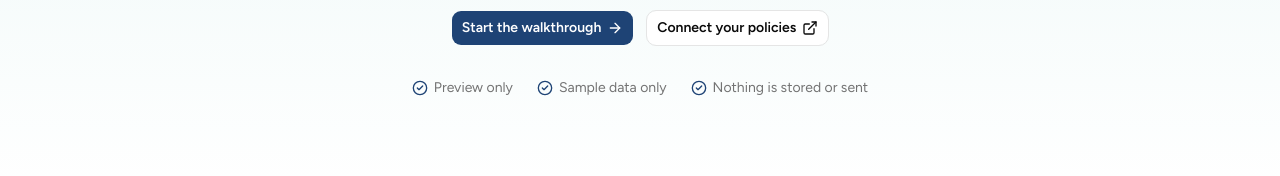
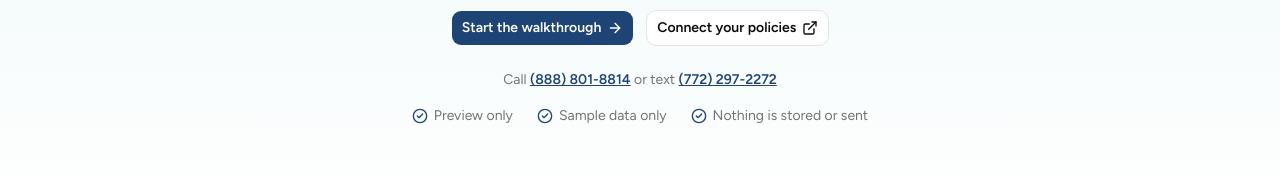
Before and after one commit to breverdbidder/protection-partners-life-dev, a Next.js app: page / in a window 1280 px wide. Shown: the part 598-774 px from the top of the page. Built offline with nearby package versions, Linux system fonts and the light colour scheme; no server answers.

Commit message:
Enhance page with contact details and trust badges
Added contact information and trust badges to the page.

```diff
--- a/src/app/page.tsx
+++ b/src/app/page.tsx
@@ -50,7 +50,11 @@ export default function HomePage() {
                 <a href={CANOPY_URL} target="_blank" rel="noopener noreferrer">Connect your policies <ExternalLink className="size-4" aria-hidden /></a>
               </Button>
             </div>
-            <TrustBadges className="mt-8 justify-center" />
+            <p className="mt-6 text-sm text-muted-foreground">
+              Call <a className="font-semibold text-navy underline" href={`tel:${siteConfig.phone.tel}`}>{siteConfig.phone.display}</a>
+              {" "}or text <a className="font-semibold text-navy underline" href={`sms:${siteConfig.text.sms}`}>{siteConfig.text.display}</a>
+            </p>
+            <TrustBadges className="mt-4 justify-center" />
           </div>
         </div>
       </section>
```
